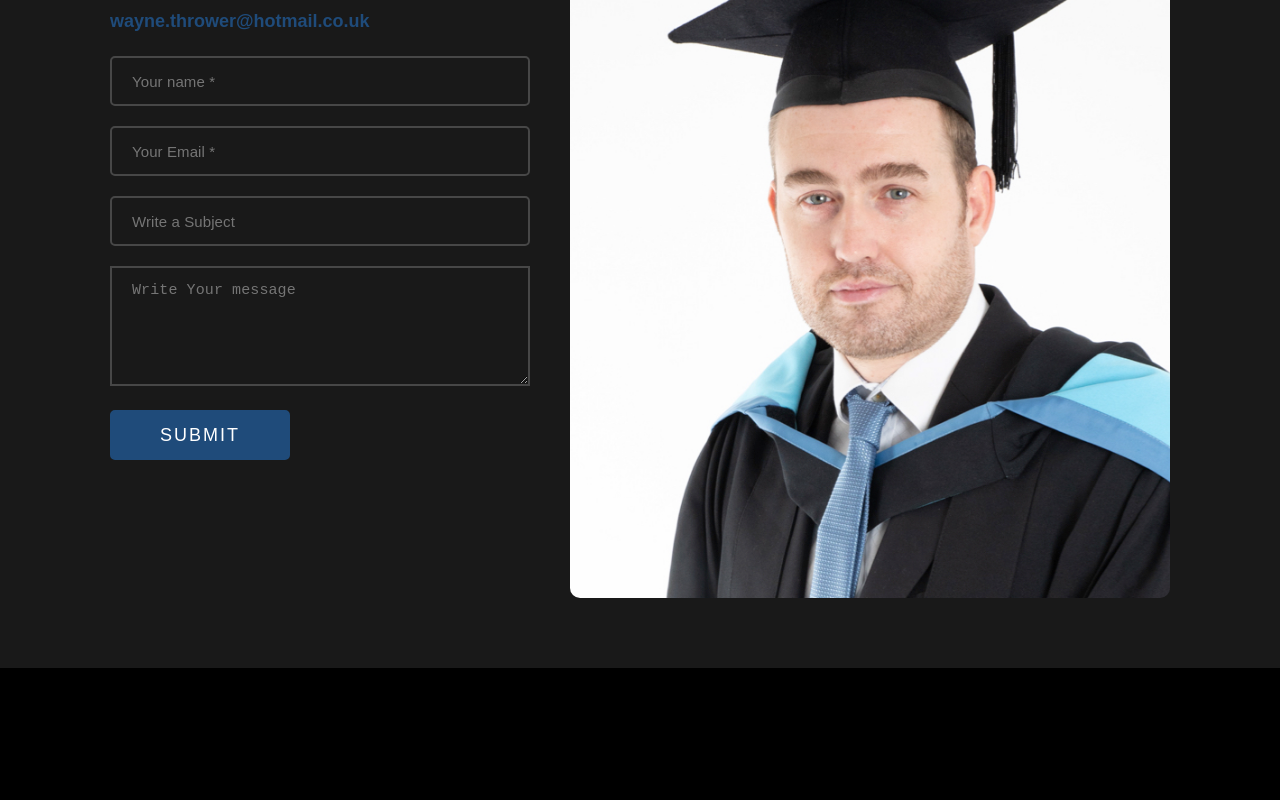
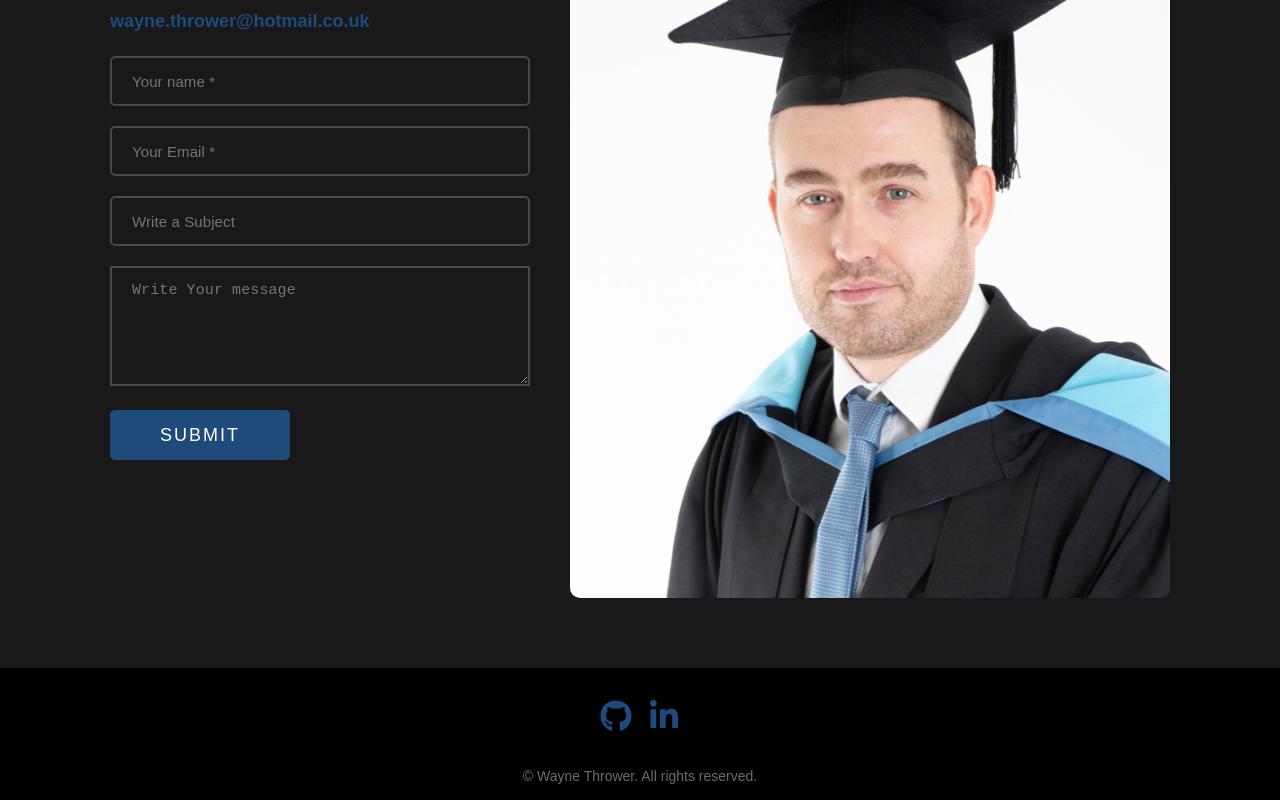
Before and after one commit to waynethrower/myPortfolio, a React (Create React App) app in the folder portfolio/: page / in a window 1280 px wide. Shown: the part 2311-3111 px from the top of the page. Before the commit the page ends 2979 px from the top, so only its background shows below. Built offline with nearby package versions, Linux system fonts and the light colour scheme.

Commit message:
Added footer component with Soc media links

```diff
--- a/portfolio/src/App.css
+++ b/portfolio/src/App.css
@@ -20,17 +20,13 @@ h2,
 h3,
 h4,
 h5,
-h6,
-span {
+h6 {
   font-size: 18px;
   color: #fff;
   font-family: Poppins, sans-serif;
 }
 li {
   overflow: hidden;
-}
-span {
-  display: block;
 }
 p {
   font-size: 16px;
@@ -160,9 +156,6 @@ button.about.btn.pointer:hover {
   }
 }
 @media only screen and (max-width: 425px) {
-  span.copyright {
-    font-size: 13px !important;
-  }
   .footer.d__flex.align__items__center.justify__content__space__between.pz-10 {
     flex-wrap: wrap;
   }
--- a/portfolio/src/App.js
+++ b/portfolio/src/App.js
@@ -3,6 +3,7 @@ import Home from "./Home"
 import About from "./About"
 import Project from "./Project"
 import Contact from "./Contact"
+import Footer from "./components/footer"
 
 function App() {
   return (
@@ -11,6 +12,7 @@ function App() {
       <About />
       <Project />
       <Contact />
+      <Footer />
     </div>
   )
 }
--- a/portfolio/src/components/footer/Footer.css
+++ b/portfolio/src/components/footer/Footer.css
@@ -0,0 +1,33 @@
+.social {
+  width: auto;
+}
+
+.socialLink {
+  color: #1f4b7a;
+}
+
+.socialLink:hover {
+  color: #909096;
+  -webkit-transition: fill 0.3s;
+  -o-transition: fill 0.3s;
+  transition: fill 0.3s;
+}
+
+.footer__socials,
+.social {
+  display: flex;
+  justify-content: center;
+  gap: 1rem;
+  margin-top: 1rem;
+  margin-bottom: 1rem;
+}
+
+.footer__copyright {
+  display: flex;
+  justify-content: center;
+  color: #909096;
+  text-align: center;
+  margin-bottom: 1rem;
+  font-size: 14px;
+  opacity: 0.75;
+}
--- a/portfolio/src/components/footer/index.js
+++ b/portfolio/src/components/footer/index.js
@@ -0,0 +1,74 @@
+import React from "react"
+
+//styling
+import "./Footer.css"
+
+function Footer() {
+  return (
+    <div className="footer  pz-10">
+      <ul className="social">
+        <div className="footer__socials">
+          <li>
+            <a
+              className="socialLink"
+              href="https://github.com/waynethrower"
+              target="_new"
+            >
+              <svg
+                aria-hidden="true"
+                focusable="false"
+                data-prefix="fab"
+                data-icon="github"
+                role="img"
+                xmlns="http://www.w3.org/2000/svg"
+                viewBox="0 0 496 512"
+                height="2em"
+                width="2em"
+                className="svg-inline--fa fa-github fa-w-16 fa-3x"
+                fill="currentColor"
+              >
+                <path
+                  fillRule="evenodd"
+                  d="M165.9 397.4c0 2-2.3 3.6-5.2 3.6-3.3.3-5.6-1.3-5.6-3.6 0-2 2.3-3.6 5.2-3.6 3-.3 5.6 1.3 5.6 3.6zm-31.1-4.5c-.7 2 1.3 4.3 4.3 4.9 2.6 1 5.6 0 6.2-2s-1.3-4.3-4.3-5.2c-2.6-.7-5.5.3-6.2 2.3zm44.2-1.7c-2.9.7-4.9 2.6-4.6 4.9.3 2 2.9 3.3 5.9 2.6 2.9-.7 4.9-2.6 4.6-4.6-.3-1.9-3-3.2-5.9-2.9zM244.8 8C106.1 8 0 113.3 0 252c0 110.9 69.8 205.8 169.5 239.2 12.8 2.3 17.3-5.6 17.3-12.1 0-6.2-.3-40.4-.3-61.4 0 0-70 15-84.7-29.8 0 0-11.4-29.1-27.8-36.6 0 0-22.9-15.7 1.6-15.4 0 0 24.9 2 38.6 25.8 21.9 38.6 58.6 27.5 72.9 20.9 2.3-16 8.8-27.1 16-33.7-55.9-6.2-112.3-14.3-112.3-110.5 0-27.5 7.6-41.3 23.6-58.9-2.6-6.5-11.1-33.3 2.6-67.9 20.9-6.5 69 27 69 27 20-5.6 41.5-8.5 62.8-8.5s42.8 2.9 62.8 8.5c0 0 48.1-33.6 69-27 13.7 34.7 5.2 61.4 2.6 67.9 16 17.7 25.8 31.5 25.8 58.9 0 96.5-58.9 104.2-114.8 110.5 9.2 7.9 17 22.9 17 46.4 0 33.7-.3 75.4-.3 83.6 0 6.5 4.6 14.4 17.3 12.1C428.2 457.8 496 362.9 496 252 496 113.3 383.5 8 244.8 8zM97.2 352.9c-1.3 1-1 3.3.7 5.2 1.6 1.6 3.9 2.3 5.2 1 1.3-1 1-3.3-.7-5.2-1.6-1.6-3.9-2.3-5.2-1zm-10.8-8.1c-.7 1.3.3 2.9 2.3 3.9 1.6 1 3.6.7 4.3-.7.7-1.3-.3-2.9-2.3-3.9-2-.6-3.6-.3-4.3.7zm32.4 35.6c-1.6 1.3-1 4.3 1.3 6.2 2.3 2.3 5.2 2.6 6.5 1 1.3-1.3.7-4.3-1.3-6.2-2.2-2.3-5.2-2.6-6.5-1zm-11.4-14.7c-1.6 1-1.6 3.6 0 5.9 1.6 2.3 4.3 3.3 5.6 2.3 1.6-1.3 1.6-3.9 0-6.2-1.4-2.3-4-3.3-5.6-2z"
+                />
+              </svg>
+            </a>
+          </li>
+          <li>
+            <a
+              className="socialLink"
+              href="www.linkedin.com/in/wayne-thrower-3930a5a0"
+              target="_new"
+            >
+              <svg
+                aria-hidden="true"
+                focusable="false"
+                data-prefix="fab"
+                data-icon="linkedin-in"
+                role="img"
+                xmlns="http://www.w3.org/2000/svg"
+                viewBox="0 0 448 512"
+                height="2em"
+                width="2em"
+                className="svg-inline--fa fa-linkedin-in fa-w-14 fa-5x"
+                fill="currentColor"
+              >
+                <path
+                  fillRule="evenodd"
+                  d="M100.28 448H7.4V148.9h92.88zM53.79 108.1C24.09 108.1 0 83.5 0 53.8a53.79 53.79 0 0 1 107.58 0c0 29.7-24.1 54.3-53.79 54.3zM447.9 448h-92.68V302.4c0-34.7-.7-79.2-48.29-79.2-48.29 0-55.69 37.7-55.69 76.7V448h-92.78V148.9h89.08v40.8h1.3c12.4-23.5 42.69-48.3 87.88-48.3 94 0 111.28 61.9 111.28 142.3V448z"
+                />
+              </svg>
+            </a>
+          </li>
+        </div>
+      </ul>
+      <div>
+        <span className="footer__copyright">
+          © Wayne Thrower. All rights reserved.
+        </span>
+      </div>
+    </div>
+  )
+}
+
+export default Footer
--- a/portfolio/src/components/navbar/Navbar.css
+++ b/portfolio/src/components/navbar/Navbar.css
@@ -29,6 +29,8 @@ ul.sidebar.d__flex {
 }
 
 li.sideNavbar {
+  font-size: 18px;
+  font-weight: 500;
   padding: 25px 25px;
   z-index: 10000;
 }
```
